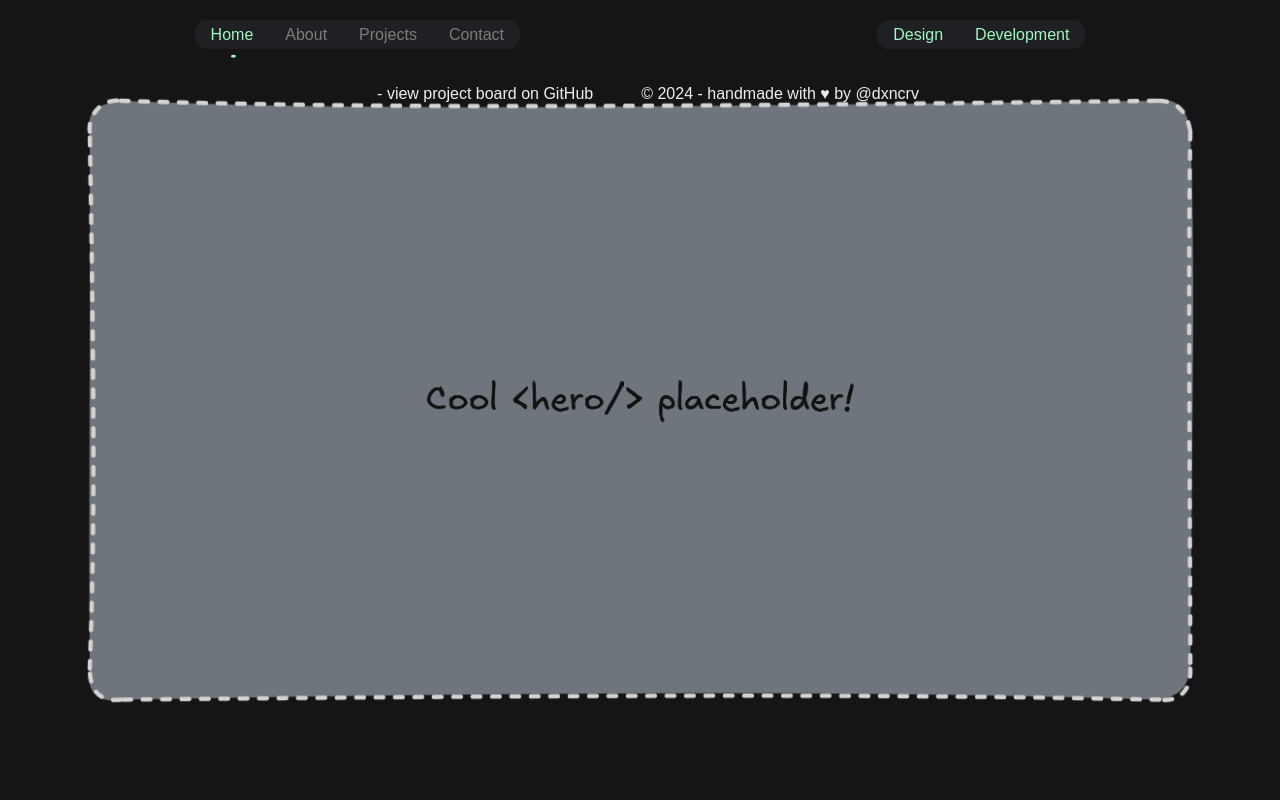
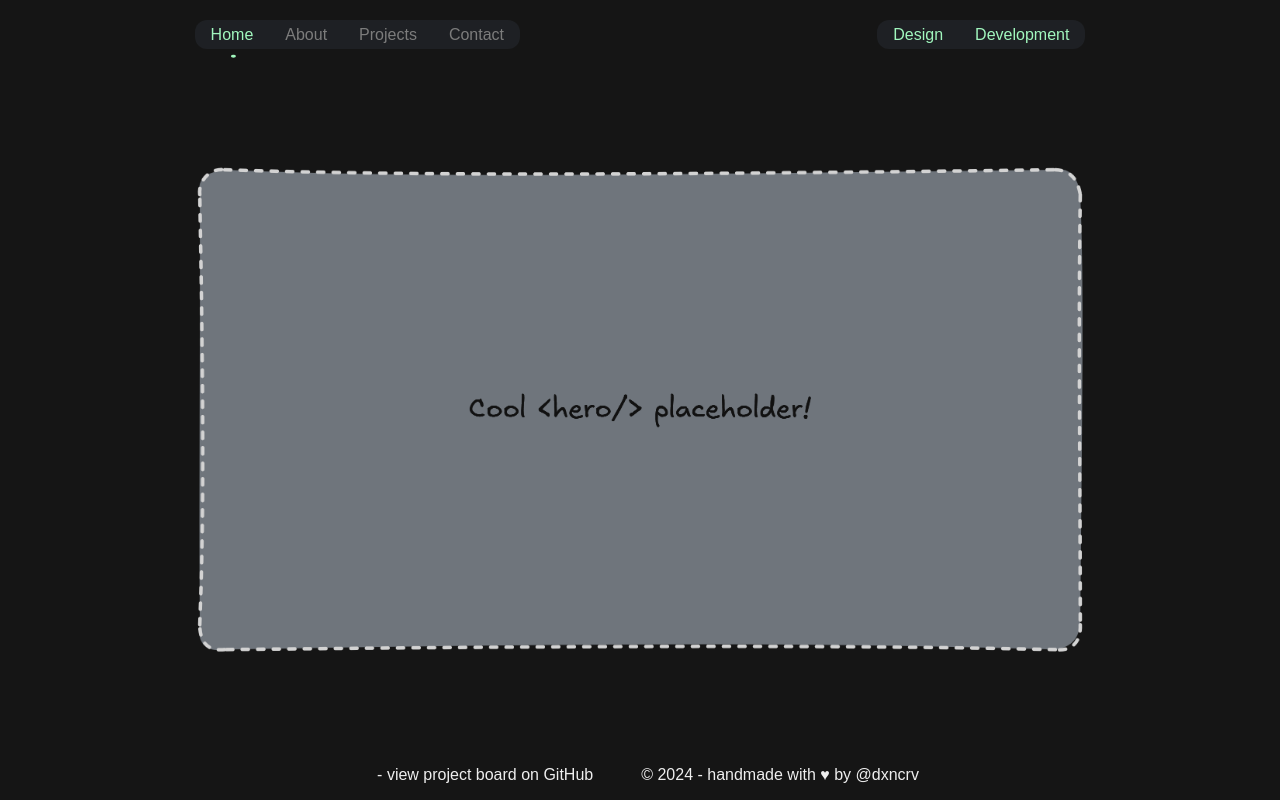
Before and after one commit to dxncrv/folio, a SvelteKit app: page / in a window 1280 px wide. Built offline with nearby package versions, Linux system fonts and the light colour scheme; some icons are missing; a web font is replaced by a local one.

Commit message:
styling adjustments

```diff
--- a/src/routes/+page.svelte
+++ b/src/routes/+page.svelte
@@ -5,16 +5,16 @@
 	<title>Home</title>
 </svelte:head>
 
-<main></main>
+<main><img src="./assets/hero-placeholder.png" alt="Hero" /></main>
 
 <style>
+	img {
+		width: 70%;
+	}
 	main {
-		position: fixed;
-		top: 5rem;
-		left: 5rem;
-		bottom: 5rem;
-		right: 5rem;
-		background: url('/assets/hero-placeholder.png') no-repeat center center;
-		background-size: contain;
+		display: flex;
+		justify-content: center;
+		align-items: center;
+		height: 100vh;
 	}
 </style>
--- a/src/routes/contact/+page.svelte
+++ b/src/routes/contact/+page.svelte
@@ -42,9 +42,10 @@
 	main {
 		gap: 2rem;
 		display: flex;
-		margin: auto;
+		margin: 2rem auto;
 		flex-direction: column;
-		border: 1px solid var(--font-dim);
+		border: 1px solid var(--outline);
+		background: var(--bg);
 		border-radius: 1rem;
 		padding: 2rem 0;
 	}
@@ -71,8 +72,8 @@
 		font-family: var(--font-read);
 		color: var(--font);
 		padding: 1rem;
-		background-color: var(--bg);
-		border: 1px solid var(--font-dim);
+		background-color: var(--body-bg);
+		border: 1px solid var(--outline);
 		border-radius: 1.75rem;
 		resize: vertical;
 	}
@@ -87,8 +88,8 @@
 		flex-grow: 1;
 		font-family: var(--font-read);
 		color: var(--font);
-		background-color: var(--bg);
-		border: 1px solid var(--font-dim);
+		background-color: var(--body-bg);
+		border: 1px solid var(--outline);
 		border-radius: 0.5rem;
 		resize: vertical;
 	}
--- a/src/routes/projects/+page.svelte
+++ b/src/routes/projects/+page.svelte
@@ -90,6 +90,7 @@
 
 <style>
 	main {
+		margin: 2rem auto;
 		display: flex;
 		width: 95%;
 		flex-direction: column;
```
